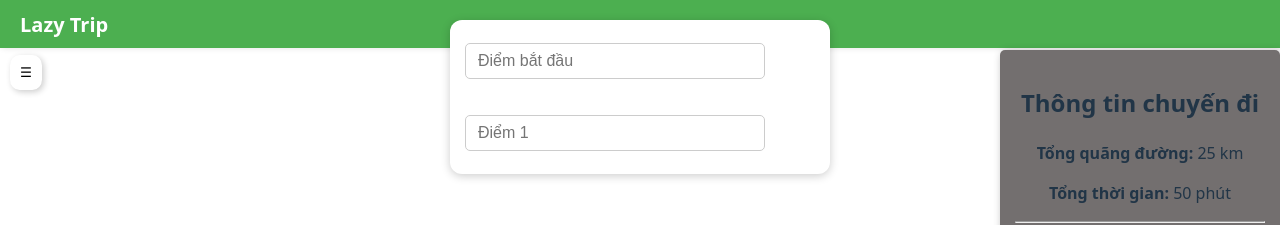
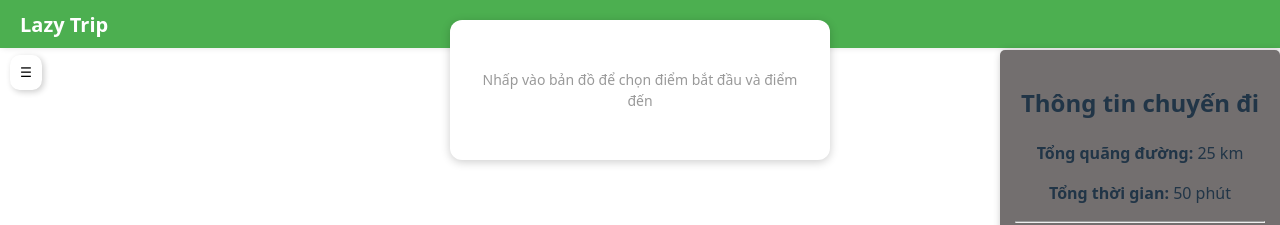
Before and after one commit to NguyenXuanPhuNXP/LazyTrip, a React (Vite) app: page / in a window 1280 px wide. Shown: the top 225 px of the page. Built offline with nearby package versions, Linux system fonts and the light colour scheme.

Commit message:
add leaflet-routing-machine , UI vận hành đơn giản

```diff
--- a/package.json
+++ b/package.json
@@ -11,6 +11,7 @@
   },
   "dependencies": {
     "leaflet": "^1.9.4",
+    "leaflet-routing-machine": "^3.2.12",
     "react": "^19.2.0",
     "react-dom": "^19.2.0",
     "react-leaflet": "^5.0.0"
--- a/src/App.jsx
+++ b/src/App.jsx
@@ -12,6 +12,7 @@ import Map from './components/map.jsx'
 function App() {
   const [isOpen, setIsOpen] = useState(false);
   const [location, setLocation] = useState('');
+  const [waypoints, setWaypoints] = useState([]);
 
   const DEMO_Data = {
   totalDistance: "25 km",
@@ -52,9 +53,9 @@ function App() {
         toggle={() => setIsOpen(!isOpen)}
       />
 
-      <LocationBox location={location} setLocation={setLocation} />
+      <LocationBox waypoints={waypoints} />
 
-      <MapComponent />
+      <MapComponent waypoints={waypoints} setWaypoints={setWaypoints} />
 
       <NotificationBox tripData={DEMO_Data} />
       <Footer />
--- a/src/components/location_box.css
+++ b/src/components/location_box.css
@@ -1,9 +1,7 @@
 .location-box {
     position: absolute;
     top: 20px;
-    /* Đưa điểm bắt đầu của hộp ra giữa 50% chiều ngang */
     left: 50%;
-    /* Dịch ngược lại một nửa chiều rộng của chính nó để căn giữa hoàn hảo */
     transform: translateX(-50%);
     width: 350px;
     background-color: white;
@@ -16,8 +14,26 @@
     gap: 10px;
 }
 
+.location-item {
+    display: flex;
+    align-items: center;
+    gap: 10px;
+}
+
+.start-icon, .point-icon {
+    font-size: 18px;
+    min-width: 25px;
+}
+
+.location-empty {
+    color: #999;
+    text-align: center;
+    padding: 20px 10px;
+    font-size: 14px;
+}
+
 @media (max-width: 400px) {
     .location-box {
-        width: 90%; /* Tự động co lại khi màn hình quá nhỏ */
+        width: 90%;
     }
 }
--- a/src/components/location_box.jsx
+++ b/src/components/location_box.jsx
@@ -1,50 +1,52 @@
-import { useState } from "react";
+import { useState, useEffect } from "react";
 import InpLocation from "./inp_location.jsx";
 import "./location_box.css";
+import { getAddressFromCoords } from "../services/routeService";
 
-function LocationBox() {
-  const [startLocation, setStartLocation] = useState("");
-  const [locations, setLocations] = useState([""]);
+function LocationBox({ waypoints = [] }) {
+  const [locations, setLocations] = useState([]);
 
-  const handleChange = (index, value) => {
-    let newLocations = [...locations];
-    newLocations[index] = value;
+  // Cập nhật locations khi waypoints từ map thay đổi
+  useEffect(() => {
+    const updateLocations = async () => {
+      const newLocations = [];
 
-    // Xóa các ô trống ở giữa
-    newLocations = newLocations.filter(
-      (loc, i) =>
-        loc.trim() !== "" || i === newLocations.length - 1
-    );
+      for (let point of waypoints) {
+        const address = await getAddressFromCoords(point.lat, point.lng);
+        newLocations.push(`${address} (${point.lat.toFixed(4)}, ${point.lng.toFixed(4)})`);
+      }
 
-    // Nếu ô cuối không trống → thêm ô trống
-    if (newLocations[newLocations.length - 1].trim() !== "") {
-      newLocations.push("");
+      setLocations(newLocations);
+    };
+
+    if (waypoints.length > 0) {
+      updateLocations();
     }
-
-    setLocations(newLocations);
-  };
+  }, [waypoints]);
 
   return (
     <div className="location-box">
-      {/* 📍 Điểm bắt đầu */}
-      <InpLocation
-        value={startLocation}
-        onChange={setStartLocation}
-        placeholder="Điểm bắt đầu"
-        isStart
-      />
-
-      <div className="divider"></div>
-
-      {/* 📌 Các điểm tiếp theo */}
-      {locations.map((loc, index) => (
-        <InpLocation
-          key={index}
-          value={loc}
-          onChange={(value) => handleChange(index, value)}
-          placeholder={`Điểm ${index + 1}`}
-        />
-      ))}
+      {/* Hiển thị tất cả waypoints từ map */}
+      {locations.length > 0 ? (
+        locations.map((loc, index) => (
+          <div key={index} className="location-item">
+            <span className={index === 0 ? "start-icon" : "point-icon"}>
+              {index === 0 ? "🟢" : `📍`}
+            </span>
+            <input
+              type="text"
+              value={loc}
+              disabled
+              className={`inp_location ${index === 0 ? "start" : ""}`}
+              placeholder={index === 0 ? "Điểm bắt đầu" : `Điểm ${index}`}
+            />
+          </div>
+        ))
+      ) : (
+        <div className="location-empty">
+          <p>Nhấp vào bản đồ để chọn điểm bắt đầu và điểm đến</p>
+        </div>
+      )}
     </div>
   );
 }
```
Also changed, not shown: 1 other file (tests, documents, lock files or other folders).
